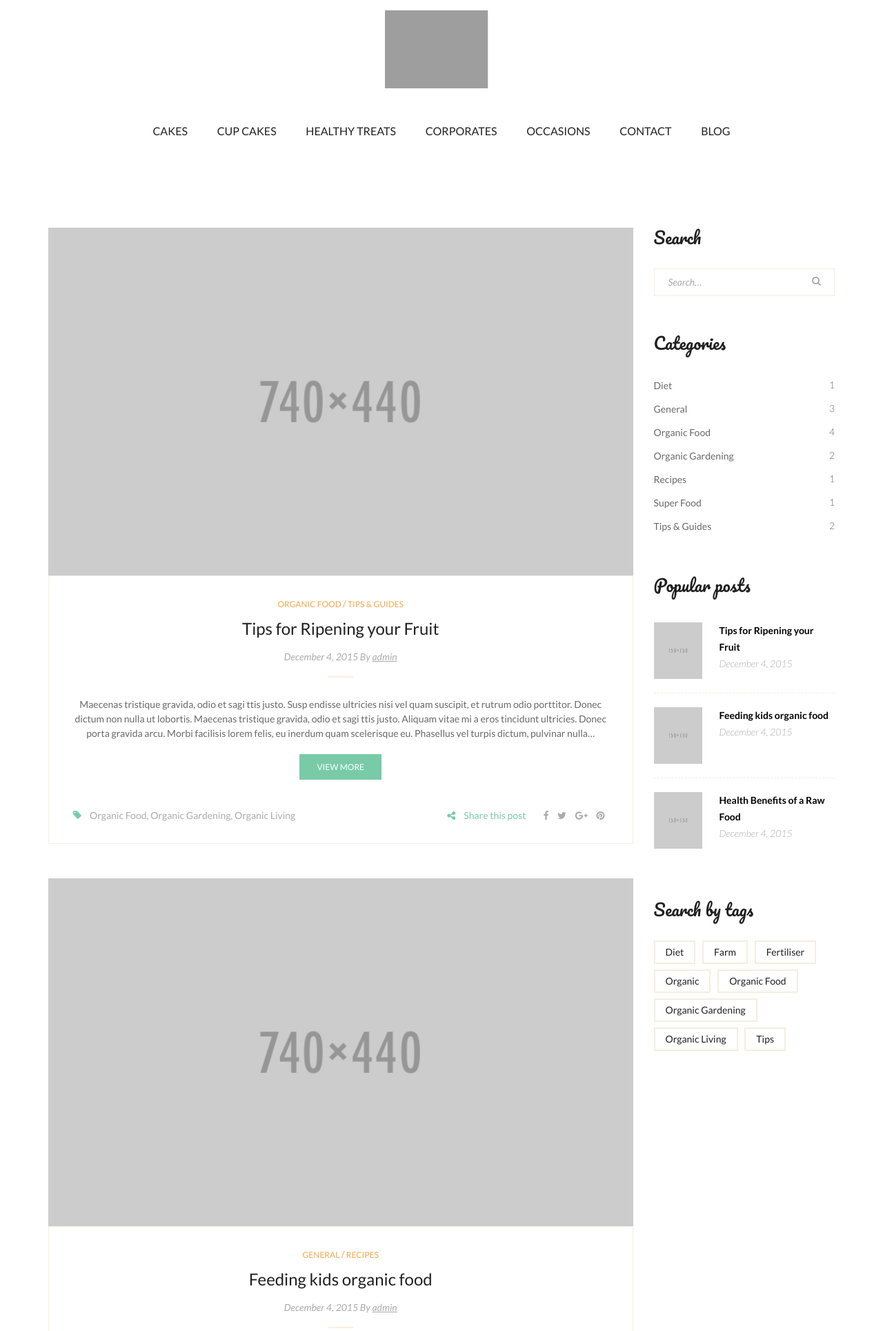
After one commit to chiseledCoder-zz/soulsugar, a Django app: page /blog/blog_list/ in a window 1280 px wide. The commit adds this page. Shown: the top 1929 px of the page at 69% size. Run offline with Django 3.2, Linux system fonts and the light colour scheme; data that the repository does not hold is empty; some libraries are stand-ins or nearby versions; grey boxes are pictures that could not be loaded.

Commit message:
blog changes done

```diff
--- /dev/null
+++ b/blog/urls.py
@@ -0,0 +1,8 @@
+from django.conf.urls import include, url
+from . import views
+
+
+urlpatterns = [
+
+    url(r'^blog/blog_list/$', views.blog_list, name='blog_list'),
+    ]
--- a/blog/views.py
+++ b/blog/views.py
@@ -41,21 +41,18 @@ def post_detail(request, slug=None):
 
 	context = {
 		"title" : instance.title,
-		"instance": instance
+		"instance": instance,
 		"share_string": share_string
 	}
 	template = "blog/post_detail.html"
 	return render(request, template, context)
 
-def post_list(request):
+def blog_list(request):
 	today = timezone.now().date()
 	queryset_list = Post.objects.active()
 	query = request.GET.get('q')
 	if query:
-		queryset_list = queryset_list.filter(
-			Q(title__icontains==query)|
-			Q(content__icontains==query)|
-			).distinct()
+		queryset_list = queryset_list.filter(Q(title__icontains==query)|Q(content__icontains==query)).distinct()
 	paginator = Paginator(queryset_list, 8)
 	page_request_var = "page"
 	page = request.GET.get(page_request_var)
@@ -68,9 +65,9 @@ def post_list(request):
 
 	context = {
 		"object_list": queryset,
-		"title": "List"
+		"site_name": "Blog List",
 		"page_request_var": page_request_var,
 		"today": today
 	}
-	template = "blog/post_list.html"
+	template = "blog/blog_list.html"
 	return render(request, template, context)
--- a/soulsugar/urls.py
+++ b/soulsugar/urls.py
@@ -23,6 +23,7 @@ from django.contrib.staticfiles import views
 urlpatterns = [
     url(r'^admin/', admin.site.urls),
     url(r'^', include('frontend.urls')),
+    url(r'^', include('blog.urls')),
 ]
 
 if settings.DEBUG:
--- /dev/null
+++ b/templates/blog/blog_list.html
@@ -0,0 +1,250 @@
+{% extends 'base.html' %}
+{% load staticfiles %}
+{% block content %}
+	<div class="main">
+				<div class="blog noo-shop-main">
+					<div class="container">
+						<div class="row">
+							<div class="noo-main col-md-9">
+								<article class="hentry">
+									<div class="blog-item">
+										<div class="content-featured">
+											<div class="blog-thumbnail">
+												<a class="content-thumb" href="blog-detail.html">
+													<img width="740" height="440" src="images/blog/blog_740x440.jpg" alt="" />
+												</a>
+											</div>
+										</div>
+										<div class="blog-description">
+											<span class="cat">
+												<a href="#">Organic Food</a>/<a href="#">Tips &amp; Guides</a>
+											</span>
+											<h3><a href="blog-detail.html">Tips for Ripening your Fruit</a></h3>
+											<span class="meta">
+												December 4, 2015 By <a href="#">admin</a>
+											</span>
+											<div class="blog_excerpt">
+												<p>
+													Maecenas tristique gravida, odio et sagi ttis justo. Susp endisse ultricies nisi vel quam suscipit, et rutrum odio porttitor. Donec dictum non nulla ut lobortis. Maecenas tristique gravida, odio et sagi ttis justo. Aliquam vitae mi a eros tincidunt ultricies. Donec porta gravida arcu. Morbi facilisis lorem felis, eu inerdum quam scelerisque eu. Phasellus vel turpis dictum, pulvinar nulla&#8230;
+												</p>
+												<a href="blog-detail.html" class="view-more"><span>View more</span></a>
+											</div>
+											<div class="content-meta">
+												<div class="content-tags">
+													<span class="fa fa-tag"></span>
+													<a href="#">organic food</a>, <a href="#">organic gardening</a>, <a href="#">organic living</a>
+												</div>
+												<div class="single-social">
+													<span class="text-share">
+														<span class="fa fa-share-alt"></span>Share this post
+													</span>
+													<div class="content-share">
+														<div class="noo-social social-share">
+															<a href="#share" class="noo-share" title="Share on Facebook">
+																<i class="fa fa-facebook"></i>
+															</a>
+															<a href="#share" class="noo-share" title="Share on Twitter">
+																<i class="fa fa-twitter"></i>
+															</a>
+															<a href="#share" class="noo-share" title="Share on Google+">
+																<i class="fa fa-google-plus"></i>
+															</a>
+															<a href="#share" class="noo-share" title="Share on Pinterest">
+																<i class="fa fa-pinterest"></i>
+															</a>
+														</div>
+													</div>
+												</div>
+											</div>
+										</div>
+									</div>
+								</article>
+								<article class="hentry">
+									<div class="blog-item">
+										<div class="content-featured">
+											<div class="blog-thumbnail">
+												<a class="content-thumb" href="blog-detail.html">
+													<img width="740" height="440" src="images/blog/blog_740x440.jpg" alt="" />
+												</a>
+											</div>
+										</div>
+										<div class="blog-description">
+											<span class="cat">
+												<a href="#">General</a>/<a href="#">Recipes</a>
+											</span>
+											<h3><a href="blog-detail.html">Feeding kids organic food</a></h3>
+											<span class="meta">
+												December 4, 2015 By <a href="#">admin</a>
+											</span>
+											<div class="blog_excerpt">
+												<p>
+													Maecenas tristique gravida, odio et sagi ttis justo. Susp endisse ultricies nisi vel quam suscipit, et rutrum odio porttitor. Donec dictum non nulla ut lobortis. Maecenas tristique gravida, odio et sagi ttis justo. Aliquam vitae mi a eros tincidunt ultricies. Donec porta gravida arcu. Morbi facilisis lorem felis, eu inerdum quam scelerisque eu. Phasellus vel turpis dictum, pulvinar nulla&#8230;
+												</p>
+												<a href="blog-detail.html" class="view-more"><span>View more</span></a>
+											</div>
+											<div class="content-meta">
+												<div class="content-tags">
+													<span class="fa fa-tag"></span>
+													<a href="#">fertiliser</a>, <a href="#">organic food</a>, <a href="#">tips</a>
+												</div>
+												<div class="single-social">
+													<span class="text-share">
+														<span class="fa fa-share-alt"></span>Share this post
+													</span>
+													<div class="content-share">
+														<div class="noo-social social-share">
+															<a href="#share" class="noo-share" title="Share on Facebook">
+																<i class="fa fa-facebook"></i>
+															</a>
+															<a href="#share" class="noo-share" title="Share on Twitter">
+																<i class="fa fa-twitter"></i>
+															</a>
+															<a href="#share" class="noo-share" title="Share on Google+">
+																<i class="fa fa-google-plus"></i>
+															</a>
+															<a href="#share" class="noo-share" title="Share on Pinterest">
+																<i class="fa fa-pinterest"></i>
+															</a>
+														</div>
+													</div>
+												</div>
+											</div>
+										</div>
+									</div>
+								</article>
+								<article class="hentry">
+									<div class="blog-item">
+										<div class="content-featured">
+											<div class="blog-thumbnail">
+												<a class="content-thumb" href="blog-detail.html">
+													<img width="740" height="440" src="images/blog/blog_740x440.jpg" alt="" />
+												</a>
+											</div>
+										</div>
+										<div class="blog-description">
+											<span class="cat">
+												<a href="#">Diet</a>/<a href="#">Organic Food</a>
+											</span>
+											<h3><a href="blog-detail.html">Health Benefits of a Raw Food</a></h3>
+											<span class="meta">
+												December 4, 2015 By <a href="#">admin</a>
+											</span>
+											<div class="blog_excerpt">
+												<p>
+													As more and more people are turning to more organic lifestyles and trying to improve their health through adopting better eating habits, there are also many people going one step further and enjoying the health benefits of a raw food diet. In this article I am going to firstly look at; why so many people are choosing raw foods over&#8230;
+												</p>
+												<a href="blog-detail.html" class="view-more"><span>View more</span></a>
+											</div>
+											<div class="content-meta">
+												<div class="content-tags">
+													<span class="fa fa-tag"></span>
+													<a href="#">organic food</a>, <a href="#">tips</a>
+												</div>
+												<div class="single-social">
+													<span class="text-share">
+														<span class="fa fa-share-alt"></span>Share this post
+													</span>
+													<div class="content-share">
+														<div class="noo-social social-share">
+															<a href="#share" class="noo-share" title="Share on Facebook">
+																<i class="fa fa-facebook"></i>
+															</a>
+															<a href="#share" class="noo-share" title="Share on Twitter">
+																<i class="fa fa-twitter"></i>
+															</a>
+															<a href="#share" class="noo-share" title="Share on Google+">
+																<i class="fa fa-google-plus"></i>
+															</a>
+															<a href="#share" class="noo-share" title="Share on Pinterest">
+																<i class="fa fa-pinterest"></i>
+															</a>
+														</div>
+													</div>
+												</div>
+											</div>
+										</div>
+									</div>
+								</article>
+								<div class="pagination list-center">
+									<span class="page-numbers current">1</span>
+									<a class="page-numbers" href="#">2</a>
+									<a class="page-numbers" href="#">3</a>
+									<a class="next page-numbers" href="#"><i class="fa fa-long-arrow-right"></i></a>
+								</div>
+							</div>
+							<div class="noo-sidebar col-md-3">
+								<div class="noo-sidebar-wrap">
+									<div class="widget widget_search">
+										<h3 class="widget-title">Search</h3>
+										<form>
+											<input type="search" class="search-field" placeholder="Search&hellip;" value="" name="s"/>
+											<input type="submit" value="Search"/>
+										</form>
+									</div>
+									<div class="widget widget_categories">
+										<h3 class="widget-title">Categories</h3>
+										<ul>
+											<li><a href="#">Diet</a> <span class="count">1</span></li>
+											<li><a href="#">General</a> <span class="count">3</span></li>
+											<li><a href="#">Organic Food</a> <span class="count">4</span></li>
+											<li><a href="#">Organic Gardening</a> <span class="count">2</span></li>
+											<li><a href="#">Recipes</a> <span class="count">1</span></li>
+											<li><a href="#">Super Food</a> <span class="count">1</span></li>
+											<li><a href="#">Tips &amp; Guides</a> <span class="count">2</span></li>
+										</ul>
+									</div>
+									<div class="widget widget_recent_entries">
+										<h3 class="widget-title">Popular posts</h3>
+										<ul class="post_list_widget">
+											<li>
+												<a href="blog-detail.html">
+													<span class="post-thumb" data-bg="images/blog/blog_150x150.jpg"></span>
+													<span class="post-title">Tips for Ripening your Fruit</span>
+													<span class="post-date">December 4, 2015</span>
+												</a>
+											</li>
+											<li>
+												<a href="blog-detail.html">
+													<span class="post-thumb" data-bg="images/blog/blog_150x150.jpg"></span>
+													<span class="post-title">Feeding kids organic food</span>
+													<span class="post-date">December 4, 2015</span>
+												</a>
+											</li>
+											<li>
+												<a href="blog-detail.html">
+													<span class="post-thumb" data-bg="images/blog/blog_150x150.jpg"></span>
+													<span class="post-title">Health Benefits of a Raw Food</span>
+													<span class="post-date">December 4, 2015</span>
+												</a>
+											</li>
+										</ul>
+									</div>
+									<div class="widget widget_tag_cloud">
+										<h3 class="widget-title">Search by tags</h3>
+										<div class="tagcloud">
+											<a href="#">diet</a>
+											<a href="#">farm</a>
+											<a href="#">fertiliser</a>
+											<a href="#">organic</a>
+											<a href="#">organic food</a>
+											<a href="#">organic gardening</a>
+											<a href="#">organic living</a>
+											<a href="#">tips</a>
+										</div>
+									</div>
+								</div>
+							</div>
+						</div>
+					</div>
+				</div>
+				<div class="noo-footer-shop-now">
+					<div class="container">
+						<div class="col-md-7">
+							<h4>- Every day fresh -</h4>
+							<h3>organic food</h3>
+						</div>
+						<img src="images/organici-love-me.png" class="noo-image-footer" alt="" />
+					</div>
+				</div>
+			</div>
+{% endblock %}
--- a/templates/navbar.html
+++ b/templates/navbar.html
@@ -52,7 +52,7 @@
 											<a href="blog.html">Occasions</a>
 										</li>
 										<li><a href="contact.html">Contact</a></li>
-										<li><a href="contact.html">Blog</a></li>
+										<li><a href="{% url 'blog_list' %}">Blog</a></li>
 									</ul>
 								</nav>
 							</div>
```
Also changed, not shown: blog/models.py (+12 -2 lines).
